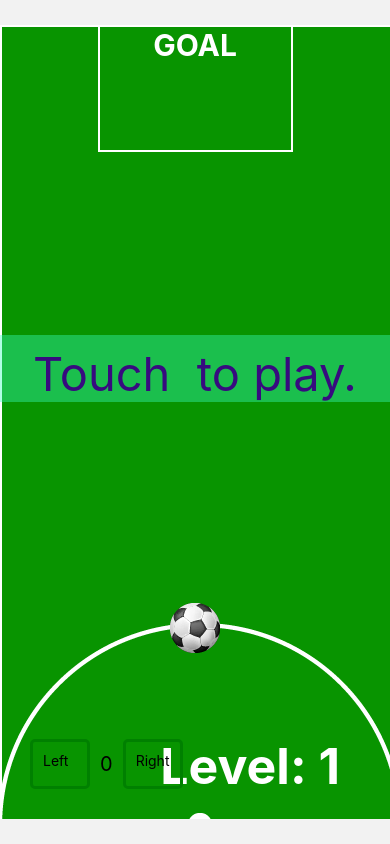
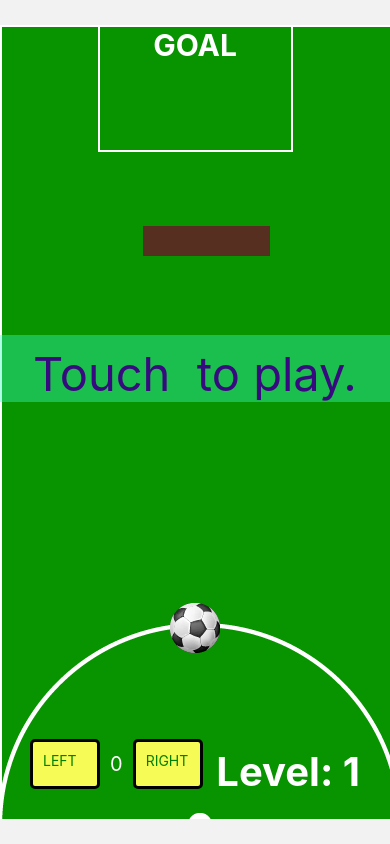
Before and after one commit to EvgeniySelivanov/betrics, a React Native app: screen /Game in a window 390 px wide. Built offline with nearby package versions, Linux system fonts and the light colour scheme; no server answers.

Commit message:
add gameOver event

```diff
--- /dev/null
+++ b/components/Obtacles.jsx
@@ -0,0 +1,27 @@
+import React,{useEffect} from 'react';
+import { View, ImageBackground } from 'react-native';
+import styled from 'styled-components/native';
+import { CONSTANTS } from '../constants';
+const withRandom=Math.floor(Math.random() * (CONSTANTS.SCREEN_WIDTH/3 - CONSTANTS.SCREEN_WIDTH/5 + 1)) + CONSTANTS.SCREEN_WIDTH/5;
+
+const Obtacles = ({xPositionObtacles,yPositionObtacles}) => {
+
+
+ const Object=styled(ImageBackground)`
+  position: absolute;
+  width:${withRandom}px;
+  left:${xPositionObtacles}px;
+  top:${yPositionObtacles}px;
+  height:30px;
+  background-color:#562f21;
+
+`
+  return (
+    <Object>
+
+    </Object>
+  );
+}
+
+
+export default Obtacles;
--- a/components/RangeSlider.jsx
+++ b/components/RangeSlider.jsx
@@ -1,8 +1,9 @@
-import React, { useState, useEffect } from 'react';
+import React, { useState, useEffect, useContext } from 'react';
 import { View, Text, TouchableOpacity, StyleSheet } from 'react-native';
-
-const RangeSlider = ({ getTanDeg }) => {
-  const [value, setValue] = useState(0); // Изначальное значение в центре (0)
+import { AppStateContext } from '../helpers/AppStateContext';
+const RangeSlider = () => {
+  const contextValue = useContext(AppStateContext);
+  const { deg,updateDeg} = contextValue;
   const [isButtonPressed, setIsButtonPressed] = useState(false);
   const [isButtonPressed2, setIsButtonPressed2] = useState(false);
   const [angleInRadians, setAngle] = useState(0);
@@ -21,16 +22,14 @@ const RangeSlider = ({ getTanDeg }) => {
   const handleButtonRelease2 = () => {
     setIsButtonPressed2(false);
   };
-  useEffect(() => {
-    getTanDeg(value);
-  }, [value]);
+
 
   useEffect(() => {
     let interval;
     if (isButtonPressed) {
       interval = setInterval(() => {
-        if (value > -90) {
-          setValue((value) => value - 2);
+        if (deg > -71) {
+          updateDeg((deg) => deg - 2);
         }
       }, 40); // Интервал в миллисекундах для увеличения значения
     } else {
@@ -40,13 +39,13 @@ const RangeSlider = ({ getTanDeg }) => {
     return () => {
       clearInterval(interval);
     };
-  }, [isButtonPressed, value]);
+  }, [isButtonPressed, deg]);
 
   useEffect(() => {
     let interval;
     if (isButtonPressed2) {
       interval = setInterval(() => {
-        if (value < 90) setValue((value) => value + 2);
+        if (deg < 71) updateDeg((deg) => deg + 2);
       }, 40); // Интервал в миллисекундах для увеличения значения
     } else {
       clearInterval(interval);
@@ -54,7 +53,7 @@ const RangeSlider = ({ getTanDeg }) => {
     return () => {
       clearInterval(interval);
     };
-  }, [isButtonPressed2, value]);
+  }, [isButtonPressed2, deg]);
 
   return (
     <View style={styles.main}>
@@ -64,15 +63,15 @@ const RangeSlider = ({ getTanDeg }) => {
           onPressOut={handleButtonRelease}
           style={styles.button}
         >
-          <Text>Left</Text>
+          <Text style={styles.text}>LEFT</Text>
         </TouchableOpacity>
-        <Text style={styles.value}>{value}</Text>
+        <Text style={styles.deg}>{deg}</Text>
         <TouchableOpacity
           onPressIn={increaseValue}
           onPressOut={handleButtonRelease2}
           style={styles.button}
         >
-          <Text>Right</Text>
+          <Text style={styles.text}>RIGHT</Text>
         </TouchableOpacity>
       </View>
     </View>
@@ -92,17 +91,24 @@ const styles = StyleSheet.create({
   },
   button: {
     height: 50,
-    width: 60,
+    width: 70,
     paddingHorizontal: 10,
     textAlign:'center',
     paddingVertical: 10,
-    borderColor: 'green',
+    borderColor: 'black',
+    backgroundColor: '#f6fc55',
+
     borderWidth: 3,
     borderRadius: 5,
   },
-  value: {
+  text:{
+    color:'green',
+    fontSize:14,
+  },
+  deg: {
     fontSize: 20,
     marginHorizontal: 10,
+    color: 'white',
   },
 });
 
--- a/helpers/AppStateContext.jsx
+++ b/helpers/AppStateContext.jsx
@@ -3,10 +3,14 @@ import { CONSTANTS } from '../constants';
 export const AppStateContext = createContext();
 export const AppStateProvider = ({ children }) => {
   const [level, setLevelUp] = useState(1);
+  const [deg, setDeg] = useState(0);
   const [isGameRun, setIsGameRun] = useState(false);
 
   const updateLevel = (newData) => {
     setLevelUp(newData);
+  };
+  const updateDeg = (newData) => {
+    setDeg(newData);
   };
   const updateGame = (newData) => {
     console.log('context run');
@@ -18,6 +22,8 @@ export const AppStateProvider = ({ children }) => {
     updateLevel:updateLevel,
     isGameRun:isGameRun,
     updateGame:updateGame,
+    deg:deg,
+    updateDeg:updateDeg,
   };
 
   return (
--- a/screens/Game.jsx
+++ b/screens/Game.jsx
@@ -16,6 +16,7 @@ import StartMessage from '../components/StartMessage';
 import Ball from '../components/Ball';
 import RangeSlider from '../components/RangeSlider';
 import Goal from '../components/Goal';
+import Obtacles from '../components/Obtacles';
 const bgImage = require('../assets/bgGame.png');
 const Space = styled(ImageBackground)`
   flex: 1;
@@ -26,30 +27,32 @@ const Space = styled(ImageBackground)`
 const ScoreText = styled.Text`
   position: absolute;
   bottom: 23px;
-  right: 50px;
+  right: 30px;
   color: #ffffff;
-  font-size: 50px;
+  font-size: 40px;
   font-weight: 700;
 `;
+let xPositionObtacles = Math.floor(Math.random() * (190 - 90 + 1)) + 90;
+let yPositionObtacles = Math.floor(Math.random() * (400 - 200 + 1)) + 200;
 
 const Game = () => {
   const contextValue = useContext(AppStateContext);
-  const { level, updateLevel, isGameRun, updateGame } = contextValue;
-  const [rad, setRad] = useState(0);
-  const [deg, setDeg] = useState(0);
+  const { deg, level, updateLevel, isGameRun, updateGame,updateDeg } = contextValue;
   const ballPosition = useRef(
     new Animated.ValueXY({
       x: 0,
       y: 0,
     })
   ).current;
-
-  const getTanDeg = (value) => {
-    setRad((value * Math.PI) / 180);
-    setDeg(value);
-  };
+  const obtaclesPosition = useRef(
+    new Animated.ValueXY({
+      x: 0,
+      y: 0,
+    })
+  ).current;
 
   const calculateEndPosition = (y, currentBounce) => {
+    const rad = (deg * Math.PI) / 180;
     let endX = 0;
     // Расчет конечных координат
     // Мяч достигнет правого края экрана
@@ -63,9 +66,18 @@ const Game = () => {
     const endY = y - CONSTANTS.BALL_POSITION.y - 25 + endX * Math.tan(rad);
     return { x: endX, y: endY };
   };
-
+  const moveObtacles = () => {
+    if (isGameRun) {
+      Animated.timing(obtaclesPosition, {
+        toValue: { x: 0, y: 0 },
+        duration: CONSTANTS.GAME_SPEED, // Длительность анимации в миллисекундах
+        useNativeDriver: false, // Используем JavaScript анимацию
+        easing: Easing.linear,
+      }).start();
+    }
+  };
   const moveBall = () => {
-    if (isGameRun&&ballPosition.y._value>-504) {
+    if (isGameRun && ballPosition.y._value > -504) {
       const endPosition = calculateEndPosition(ballPosition.y._value);
       Animated.timing(ballPosition, {
         toValue: endPosition,
@@ -80,7 +92,7 @@ const Game = () => {
     }
   };
   const moveBallBounce = () => {
-    if (isGameRun&&ballPosition.y._value>-504) {
+    if (isGameRun && ballPosition.y._value > -504) {
       const endPosition = calculateEndPosition(ballPosition.y._value);
       Animated.timing(ballPosition, {
         toValue: { x: endPosition.x * -1, y: endPosition.y },
@@ -100,54 +112,73 @@ const Game = () => {
     ballPosition.addListener((value) => {
       const xPositionBall = value.x;
       const yPositionBall = value.y;
-      console.log(value.y);
+      console.log('CONSTANTS.GOAL_WIDTH / 2', CONSTANTS.GOAL_WIDTH / 2);
+      console.log('value.y>>', value.y);
+      console.log('value.x>>', value.x);
+
       if (
+        (xPositionBall <= -CONSTANTS.GOAL_WIDTH / 2 &&
+          yPositionBall <= -504 &&
+          yPositionBall >= -550) ||
+        (xPositionBall >= CONSTANTS.GOAL_WIDTH / 2 &&
+          yPositionBall <= -504 &&
+          yPositionBall >= -550)
+      ) {
+        gameOver();
+      } else if (
         xPositionBall >= -CONSTANTS.GOAL_WIDTH / 2 &&
         xPositionBall <= CONSTANTS.GOAL_WIDTH / 2 &&
-        yPositionBall <= -504&&yPositionBall >= -550
+        yPositionBall <= -504 &&
+        yPositionBall >= -550
       ) {
-        resetGame(); // Вызывайте resetGame после попадания мяча в ворота
+        resetGame();
         updateLevel((level) => level + 1);
       }
     });
     return () => {
       ballPosition.removeAllListeners();
-
     };
-  }, [ballPosition,level]);
-
+  }, [ballPosition, level, isGameRun]);
 
   const resetGame = async () => {
     ballPosition.removeAllListeners();
     ballPosition.stopAnimation();
+    xPositionObtacles = Math.floor(Math.random() * (190 - 90 + 1)) + 90;
+    yPositionObtacles = Math.floor(Math.random() * (400 - 200 + 1)) + 200;
     await ballPosition.setValue({ x: 0, y: 0 });
+
     updateGame(true);
-    // moveBall();
+    console.log('reset game');
   };
   const gameOver = async () => {
-    await updateGame(false);
+    ballPosition.removeAllListeners();
+    ballPosition.stopAnimation();
+    await ballPosition.setValue({
+      x: 0,
+      y: 0,
+    });
+    xPositionObtacles = Math.floor(Math.random() * (190 - 90 + 1)) + 90;
+    yPositionObtacles = Math.floor(Math.random() * (400 - 200 + 1)) + 200;
+    updateGame(false);
+    updateLevel(0);
+    updateDeg(0);
     console.log('game over');
-    ballPosition.stopAnimation();
+  };
+  const startGame = async () => {
+    await updateGame(true);
     ballPosition.setValue({
       x: 0,
       y: 0,
     });
-  };
-  const startGame = async () => {
-    await updateGame(true);
+    moveBall();
     console.log('start game');
-    await ballPosition.setValue({
-      x: 0,
-      y: 0,
-    });
-    moveBall();
   };
   return (
     <TouchableWithoutFeedback onPress={startGame}>
       <Space source={bgImage}>
         <ScoreText>Level: {level}</ScoreText>
         <StartMessage isGameRun={isGameRun} />
-        <RangeSlider getTanDeg={getTanDeg} />
+        <RangeSlider />
         <Goal />
         <Animated.View
           style={[
@@ -157,6 +188,17 @@ const Game = () => {
         >
           <Ball />
         </Animated.View>
+        <Animated.View
+          style={[
+            { position: 'absolute' },
+            { transform: obtaclesPosition.getTranslateTransform() },
+          ]}
+        >
+          <Obtacles
+            yPositionObtacles={yPositionObtacles}
+            xPositionObtacles={xPositionObtacles}
+          />
+        </Animated.View>
       </Space>
     </TouchableWithoutFeedback>
   );
```
